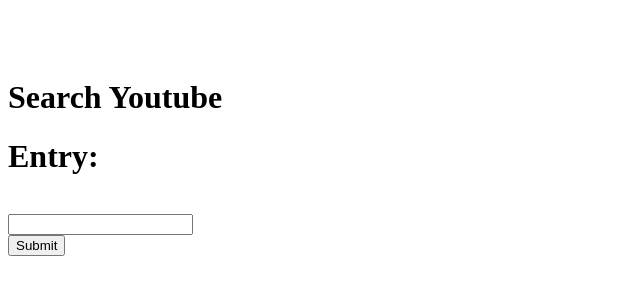
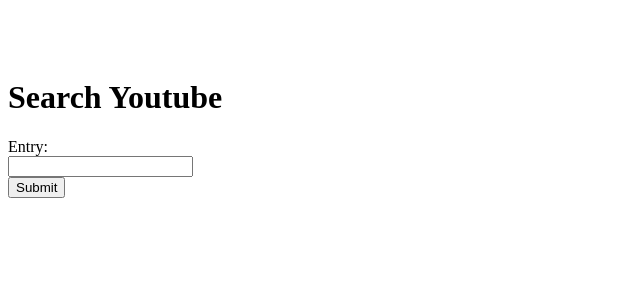
Before and after one commit to saaderana/Youtube-API, a plain HTML site: page index.html in a window 1280 px wide. Shown: the whole page, without its empty margins (0-640 px from the left). Drawn offline with nearby package versions, Linux system fonts and the light colour scheme.

Commit message:
Update index.html

```diff
--- a/index.html
+++ b/index.html
@@ -14,7 +14,7 @@
       <main>
         <h1>Search Youtube</h1>
           <form id="search-term">
-              <h1>Entry:</h1>
+              <label>Entry:</label>
          <br>
         <input id="query" type="text">
         <br>
```
